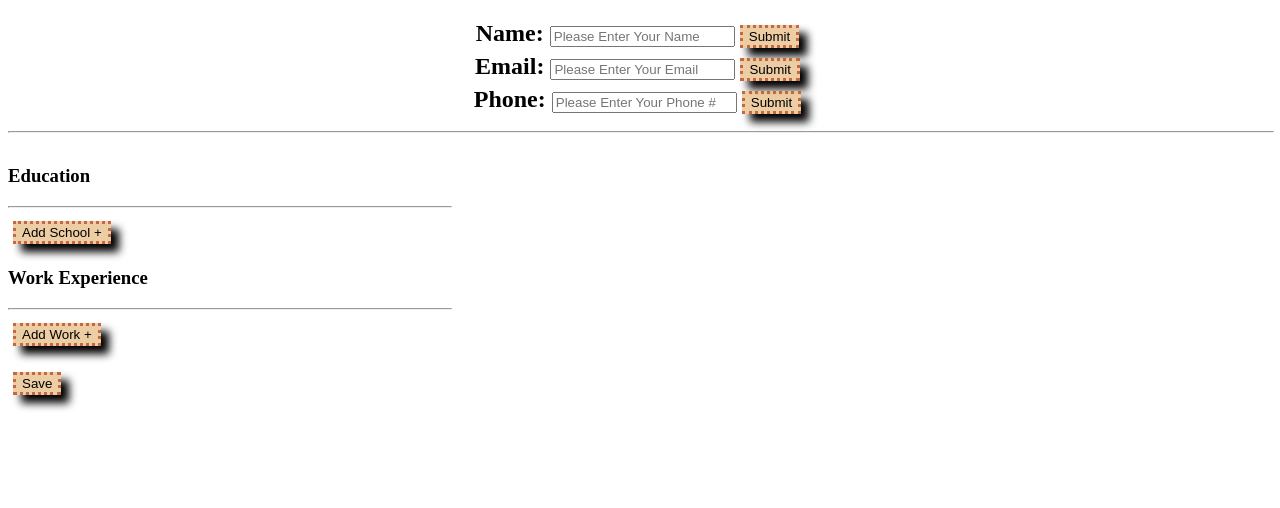
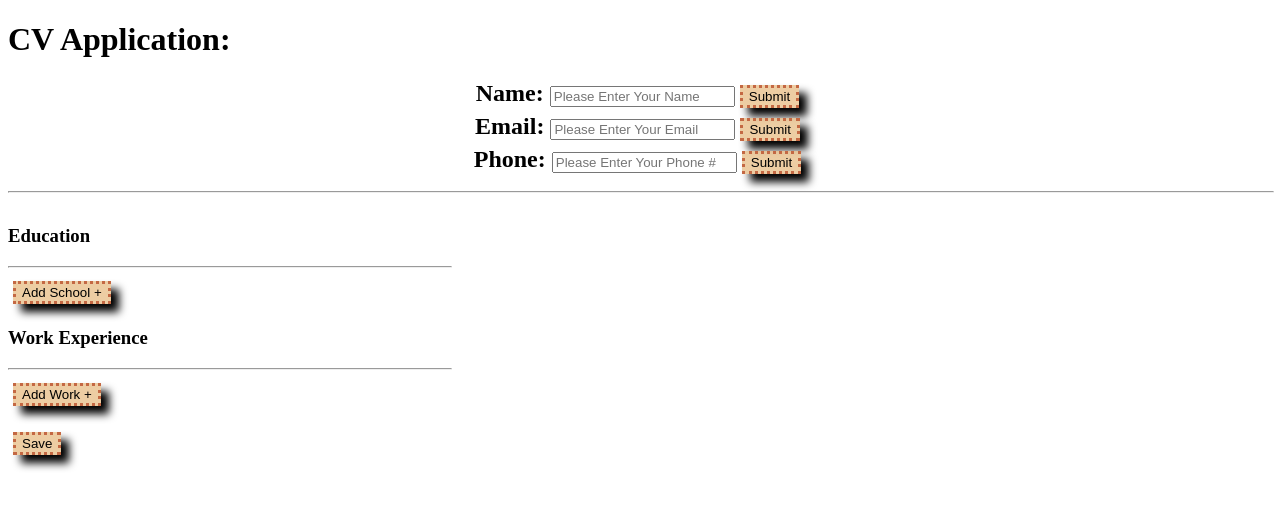
Before and after one commit to TJDRZ/cv-application, a React (Create React App) app: page / in a window 1280 px wide. Shown: the top 508 px of the page. Built offline with nearby package versions, Linux system fonts and the light colour scheme.

Commit message:
Added h1 and checked accessibility

```diff
--- a/src/App.js
+++ b/src/App.js
@@ -6,7 +6,8 @@ import "./styles/style.css";
 
 function App() {
   return (
-    <div className="App">
+    <main className="App">
+      <h1>CV Application:</h1>
       <Header />
       <Container
         component={_addSchool}
@@ -21,7 +22,7 @@ function App() {
         title={true}
       />
       <button onClick={() => window.print()}>Save</button>
-    </div>
+    </main>
   );
 }
 
--- a/src/styles/style.css
+++ b/src/styles/style.css
@@ -10,7 +10,8 @@ button:hover {
 }
 
 @media print {
-  button {
+  button,
+  h1 {
     display: none;
   }
 }
```
Also changed, not shown: 1 other file (tests, documents, lock files or other folders).
